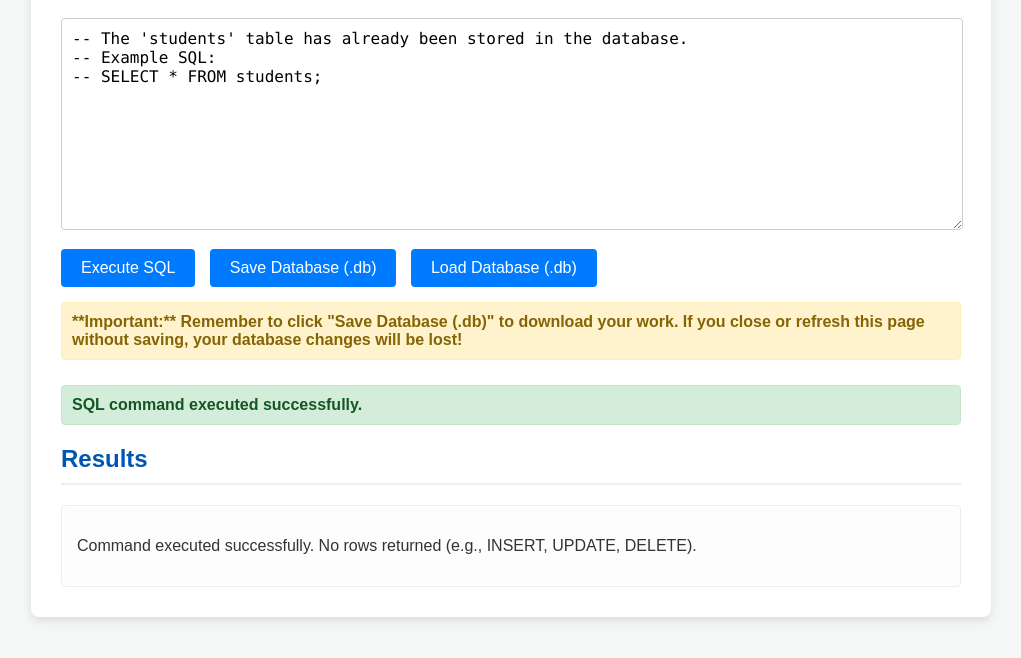
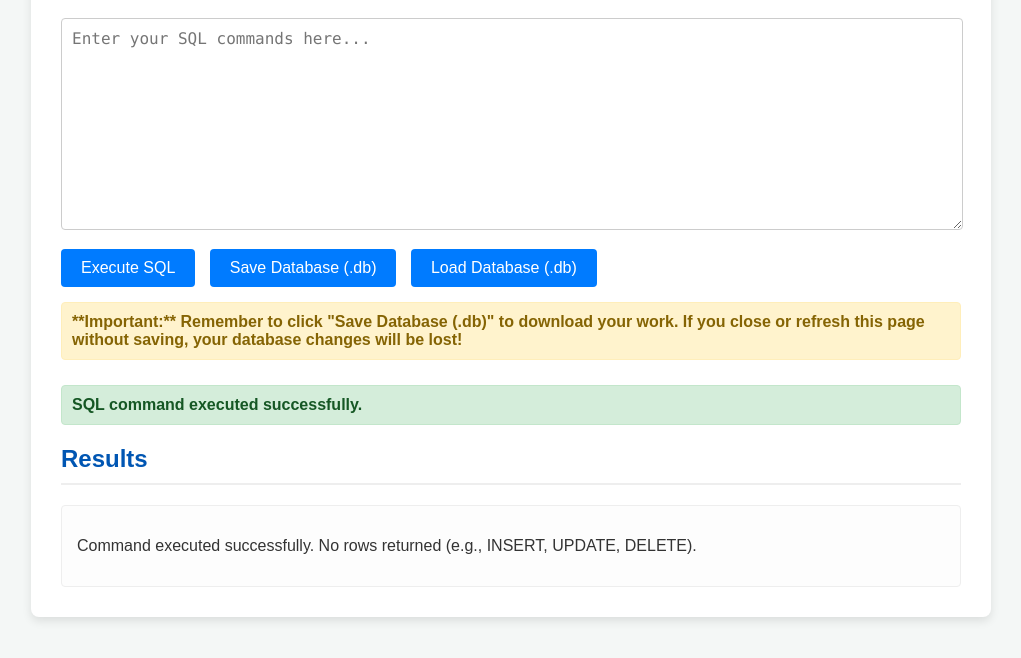
Before and after one commit to HKBU-Ce/COMP2865-Fundamental-of-Data-Anlysis-and-Management, a plain HTML site: page index.html in a window 1280 px wide. Both pictures are taken after a click on the button "Execute SQL". Shown: the part 142-800 px from the top of the page, without its empty margins (129-1150 px from the left). Drawn offline with nearby package versions, Linux system fonts and the light colour scheme.

Commit message:
Update index.html

```diff
--- a/index.html
+++ b/index.html
@@ -218,6 +218,7 @@
         // Function to execute SQL commands
         function executeSql() {
             const commands = sqlInput.value;
+            sqlInput.value = ''; // Clear the query field after execute is clicked
             sqlResultsDiv.innerHTML = ''; // Clear previous results
             statusMessageDiv.style.display = 'none'; // Clear previous status
 
```
